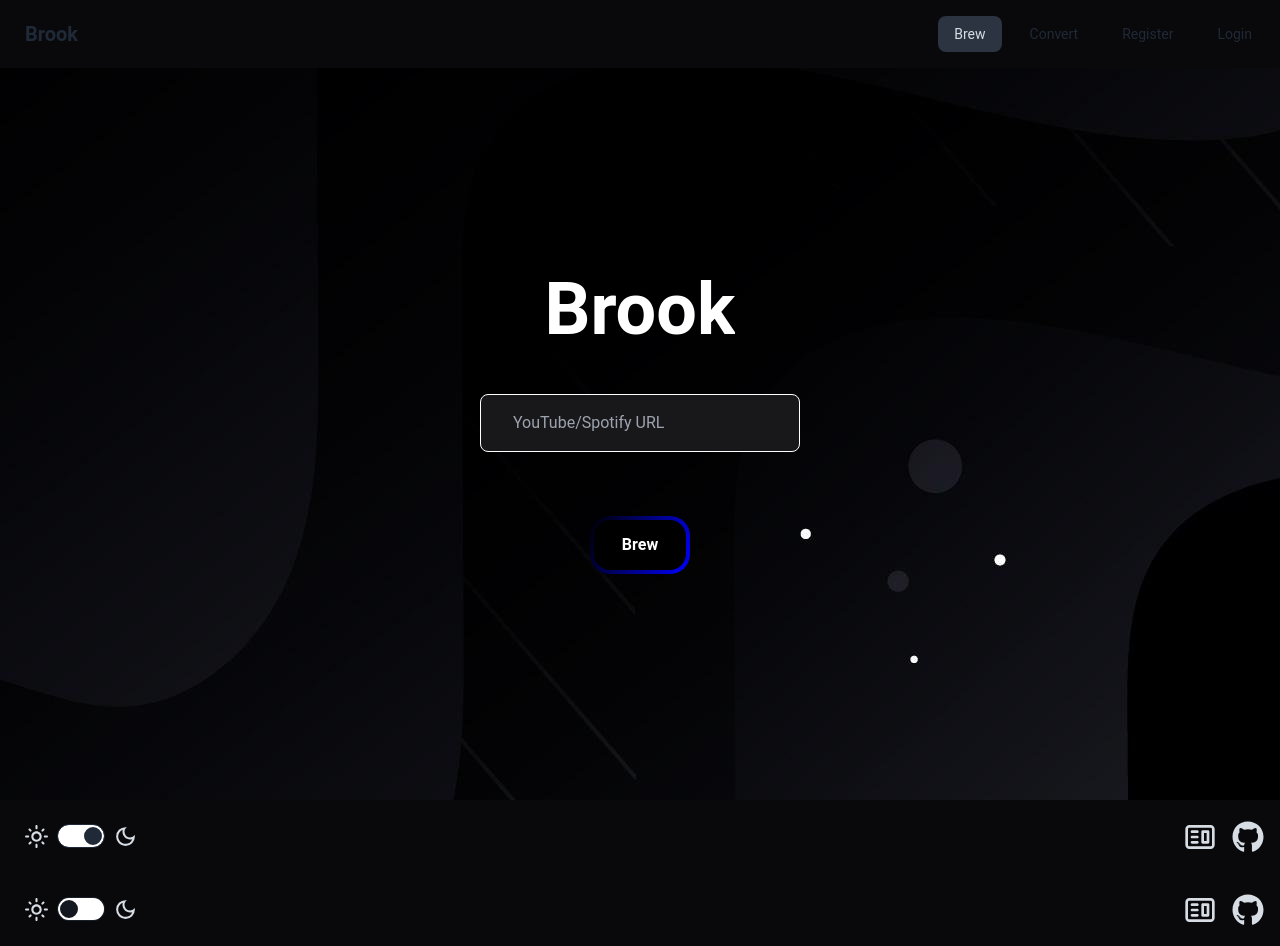
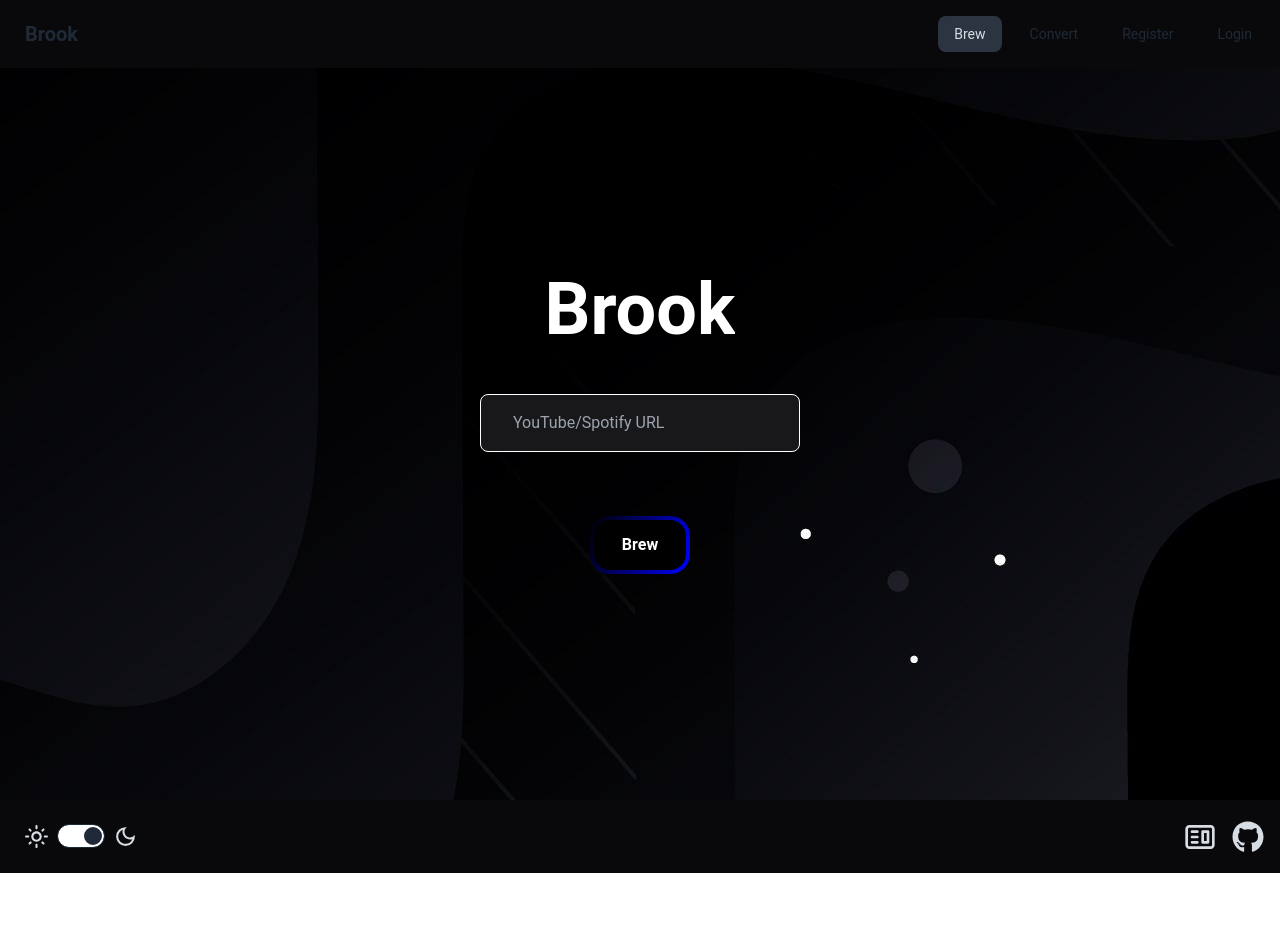
Before and after one commit to wang-owen/Brook, a React (Vite) app in the folder client/: page / in a window 1280 px wide. After the commit the page ends 873 px from the top, so only its background shows below. Built offline with nearby package versions, Linux system fonts and the light colour scheme; no server answers.

Commit message:
minor bugfix

```diff
--- a/client/src/layouts/MainLayout.tsx
+++ b/client/src/layouts/MainLayout.tsx
@@ -39,7 +39,7 @@ const MainLayout = () => {
                     🚫 Site will be brought back online as recruiting season approaches (costs money to host online)
                 </h1>
             </div> */}
-            <Footer toggleTheme={toggleTheme} />
+            {/* <Footer toggleTheme={toggleTheme} /> */}
         </div>
     );
 };
```
